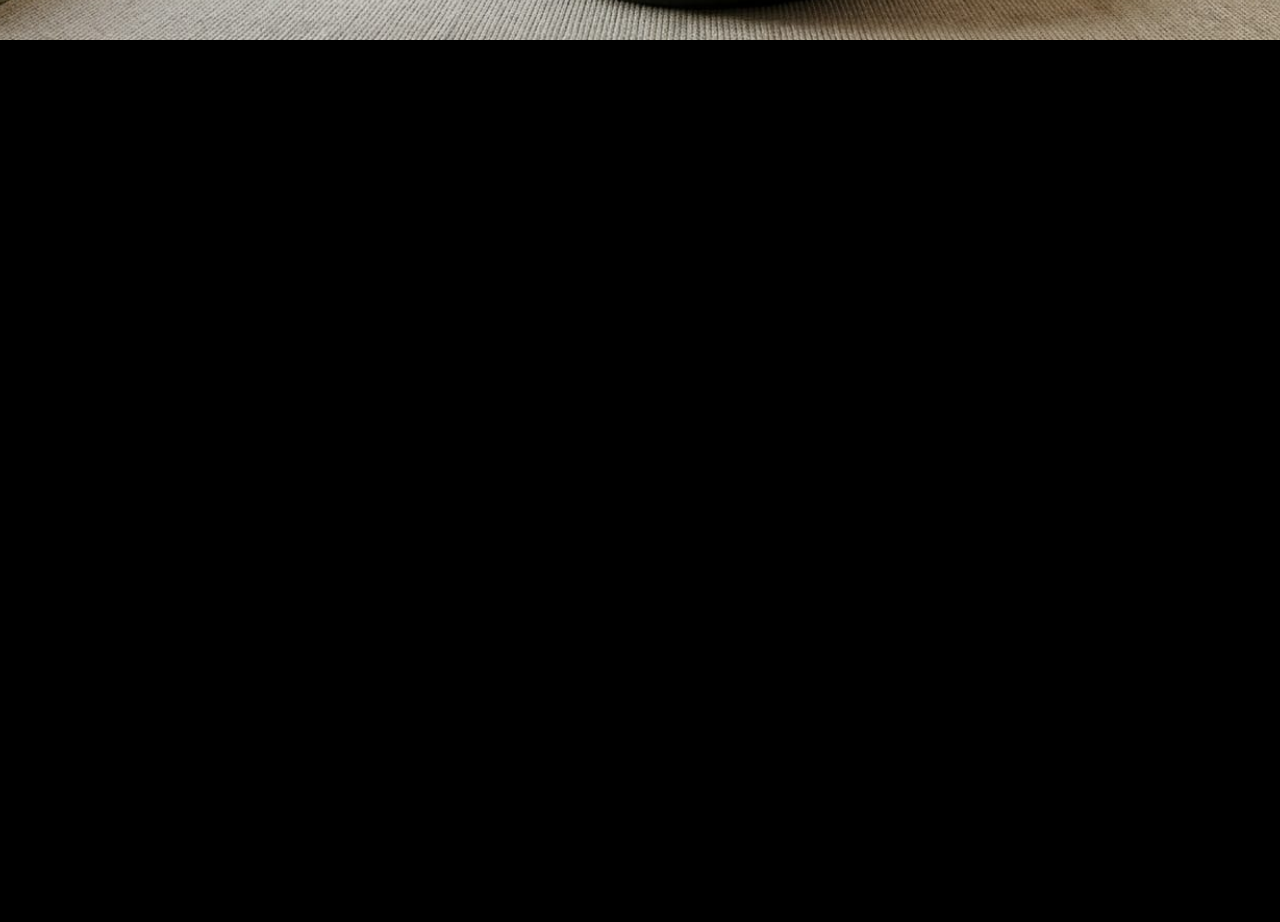
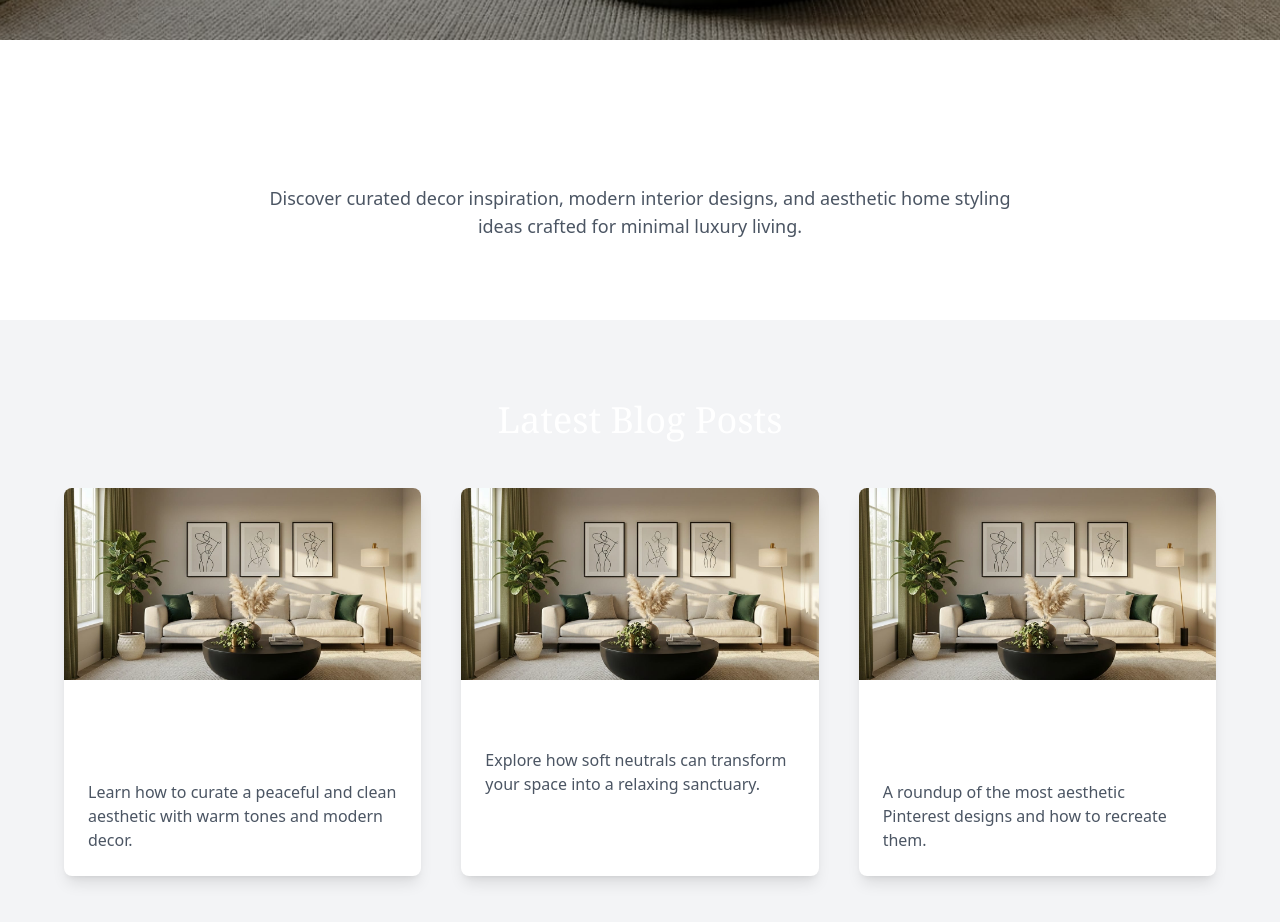
Before and after one commit to muasyamuthengi-gif/aestheticfindsbyanna, a Next.js app: page / in a window 1280 px wide. Shown: the part 760-1682 px from the top of the page. Before the commit the page ends 800 px from the top, so only its background shows below. Built offline with nearby package versions, Linux system fonts and the light colour scheme; a web font is replaced by a local one.

Commit message:
Update page.js

```diff
--- a/app/page.js
+++ b/app/page.js
@@ -1,16 +1,14 @@
 export default function Home() {
   return (
-    <main className="min-h-screen flex items-center justify-center relative">
-      {/* Background Image */}
-      <div className="absolute inset-0">
+    <main className="min-h-screen">
+      {/* HERO SECTION */}
+      <section className="relative h-screen flex items-center justify-center">
         <img
           src="/hero.jpg"
           alt="Hero background"
-          className="hero-image"
+          className="absolute inset-0 w-full h-full object-cover"
         />
-      </div>
 
-      {/* Overlay */}
         <div className="relative z-10 text-center text-white drop-shadow-lg">
           <h1 className="text-5xl font-serif mb-4">
             Aesthetic Finds by Anna
@@ -19,6 +17,61 @@ export default function Home() {
             Warm luxury. Minimal beauty. Modern living.
           </p>
         </div>
+
+        <div className="absolute inset-0 bg-black bg-opacity-30"></div>
+      </section>
+
+      {/* ABOUT SECTION */}
+      <section className="py-20 px-6 md:px-16 text-center bg-white">
+        <h2 className="text-4xl font-serif mb-6">About This Blog</h2>
+        <p className="max-w-3xl mx-auto text-gray-600 text-lg">
+          Discover curated decor inspiration, modern interior designs, and aesthetic home styling ideas
+          crafted for minimal luxury living.
+        </p>
+      </section>
+
+      {/* BLOG SECTION */}
+      <section className="py-20 px-6 md:px-16 bg-gray-100">
+        <h2 className="text-4xl font-serif text-center mb-12">Latest Blog Posts</h2>
+
+        <div className="grid md:grid-cols-3 gap-10">
+
+          {/* Blog Card 1 */}
+          <div className="bg-white shadow-lg rounded-lg overflow-hidden">
+            <img src="/hero.jpg" className="h-48 w-full object-cover" alt="Blog 1" />
+            <div className="p-6">
+              <h3 className="text-2xl font-serif mb-3">Cozy Minimalist Living Room</h3>
+              <p className="text-gray-600">
+                Learn how to curate a peaceful and clean aesthetic with warm tones and modern decor.
+              </p>
+            </div>
+          </div>
+
+          {/* Blog Card 2 */}
+          <div className="bg-white shadow-lg rounded-lg overflow-hidden">
+            <img src="/hero.jpg" className="h-48 w-full object-cover" alt="Blog 2" />
+            <div className="p-6">
+              <h3 className="text-2xl font-serif mb-3">Soft Neutral Aesthetics</h3>
+              <p className="text-gray-600">
+                Explore how soft neutrals can transform your space into a relaxing sanctuary.
+              </p>
+            </div>
+          </div>
+
+          {/* Blog Card 3 */}
+          <div className="bg-white shadow-lg rounded-lg overflow-hidden">
+            <img src="/hero.jpg" className="h-48 w-full object-cover" alt="Blog 3" />
+            <div className="p-6">
+              <h3 className="text-2xl font-serif mb-3">Modern Pinterest‑Inspired Decor</h3>
+              <p className="text-gray-600">
+                A roundup of the most aesthetic Pinterest designs and how to recreate them.
+              </p>
+            </div>
+          </div>
+
+        </div>
+      </section>
+
     </main>
   );
 }
```
Lines whose indentation alone changed are shown as unchanged.
